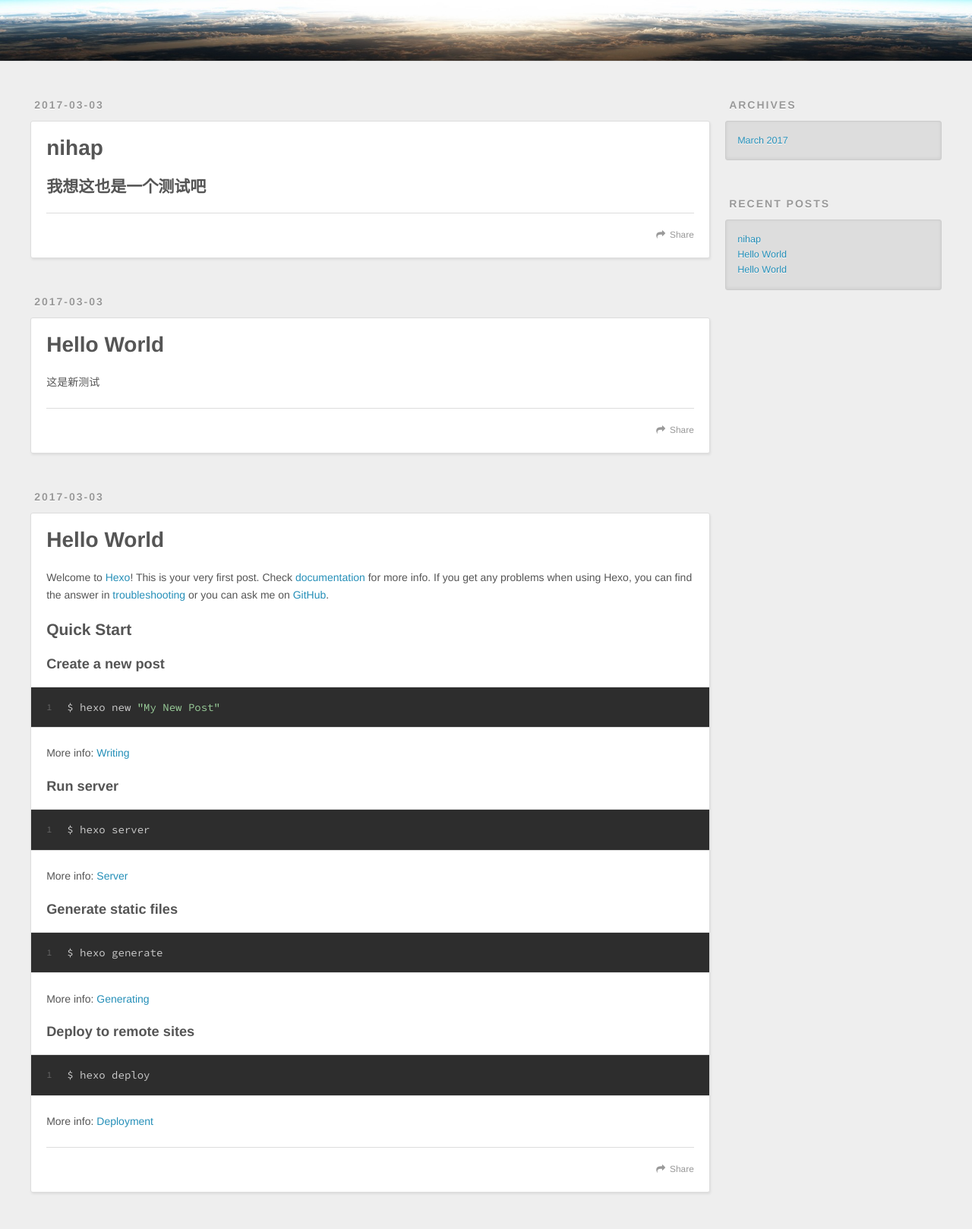
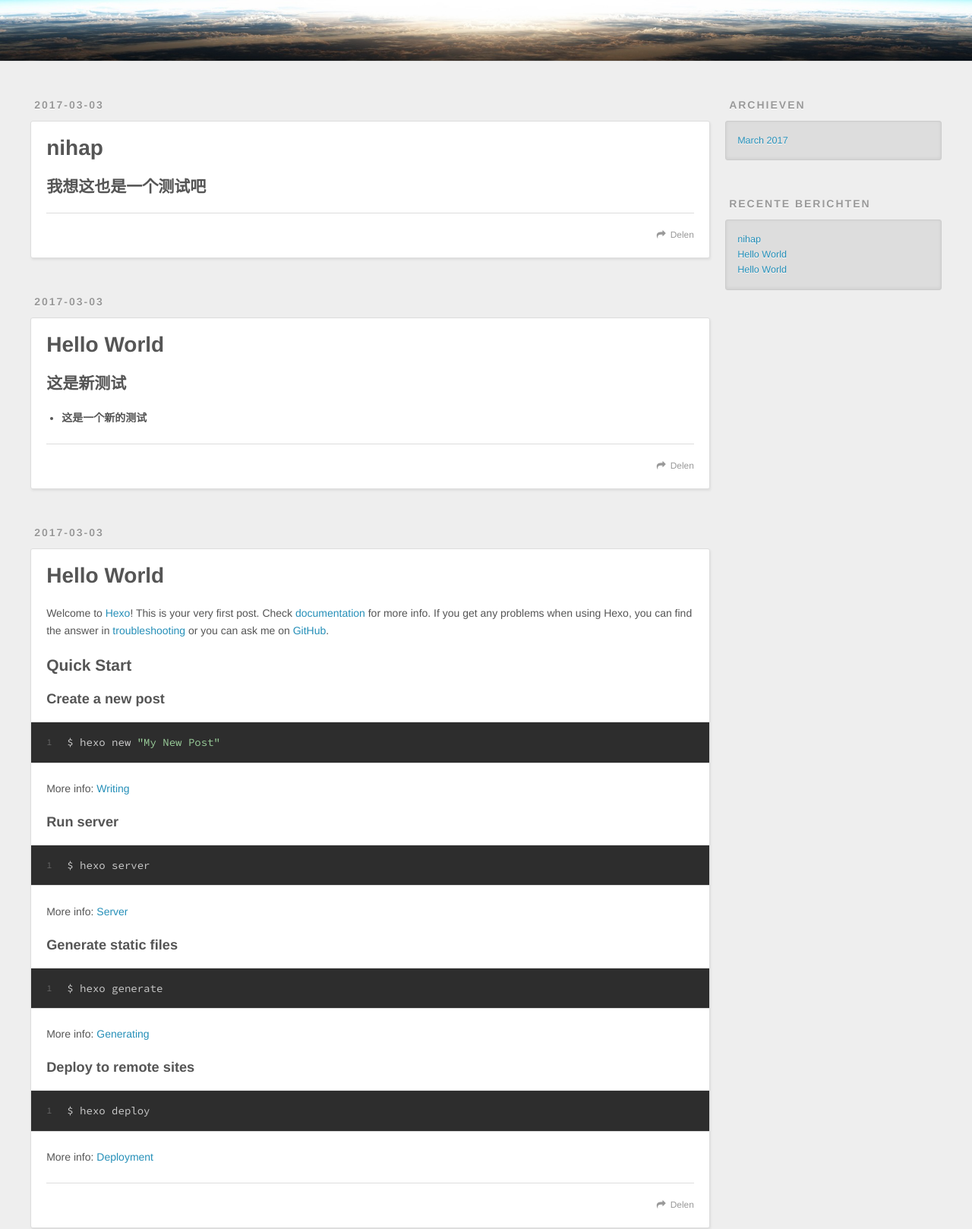
Before and after one commit to batteryhp/batteryhp.github.io, a plain HTML site: page index.html in a window 1280 px wide. Shown: the part 220-1838 px from the top of the page at 76% size. Drawn offline with nearby package versions, Linux system fonts and the light colour scheme.

Commit message:
Site updated: 2017-03-03 17:35:36

```diff
--- a/index.html
+++ b/index.html
@@ -50,7 +50,7 @@
 
           <a id="nav-rss-link" class="nav-icon" href="/atom.xml" title="RSS Feed"></a>
 
-        <a id="nav-search-btn" class="nav-icon" title="Search"></a>
+        <a id="nav-search-btn" class="nav-icon" title="Zoeken"></a>
       </nav>
       <div id="search-form-wrap">
         <form action="//google.com/search" method="get" accept-charset="UTF-8" class="search-form"><input type="search" name="q" results="0" class="search-form-input" placeholder="Search"><button type="submit" class="search-form-submit">&#xF002;</button><input type="hidden" name="sitesearch" value="http://yoursite.com"></form>
@@ -87,7 +87,7 @@
 
     </div>
     <footer class="article-footer">
-      <a data-url="http://yoursite.com/2017/03/03/在此处输入标题/" data-id="ciztlaztl0001hso4zo2m0tla" class="article-share-link">Share</a>
+      <a data-url="http://yoursite.com/2017/03/03/在此处输入标题/" data-id="ciztlaztl0001hso4zo2m0tla" class="article-share-link">Delen</a>
 
 
     </footer>
@@ -119,12 +119,14 @@
 
     <div class="article-entry" itemprop="articleBody">
 
-        <p>这是新测试</p>
+        <h2 id="这是新测试"><a href="#这是新测试" class="headerlink" title="这是新测试"></a>这是新测试</h2><ul>
+<li><strong>这是一个新的测试</strong></li>
+</ul>
 
 
     </div>
     <footer class="article-footer">
-      <a data-url="http://yoursite.com/2017/03/03/这是一个测试/" data-id="ciztlaztp0002hso4ugi9mwrz" class="article-share-link">Share</a>
+      <a data-url="http://yoursite.com/2017/03/03/这是一个测试/" data-id="ciztlaztp0002hso4ugi9mwrz" class="article-share-link">Delen</a>
 
 
     </footer>
@@ -169,7 +171,7 @@
 
     </div>
     <footer class="article-footer">
-      <a data-url="http://yoursite.com/2017/03/03/hello-world/" data-id="ciztlazte0000hso4v2nhp8mg" class="article-share-link">Share</a>
+      <a data-url="http://yoursite.com/2017/03/03/hello-world/" data-id="ciztlazte0000hso4v2nhp8mg" class="article-share-link">Delen</a>
 
 
     </footer>
@@ -194,7 +196,7 @@
 
 
   <div class="widget-wrap">
-    <h3 class="widget-title">Archives</h3>
+    <h3 class="widget-title">Archieven</h3>
     <div class="widget">
       <ul class="archive-list"><li class="archive-list-item"><a class="archive-list-link" href="/archives/2017/03/">March 2017</a></li></ul>
     </div>
@@ -204,7 +206,7 @@
 
 
   <div class="widget-wrap">
-    <h3 class="widget-title">Recent Posts</h3>
+    <h3 class="widget-title">Recente berichten</h3>
     <div class="widget">
       <ul>
 
```
Also changed, not shown: 2017/03/03/hello-world/index.html (+5 -5 lines), 2017/03/03/在此处输入标题/index.html (+5 -5 lines), 2017/03/03/这是一个测试/index.html (+16 -11 lines), archives/2017/03/index.html (+4 -4 lines), archives/2017/index.html (+4 -4 lines), archives/index.html (+4 -4 lines).
